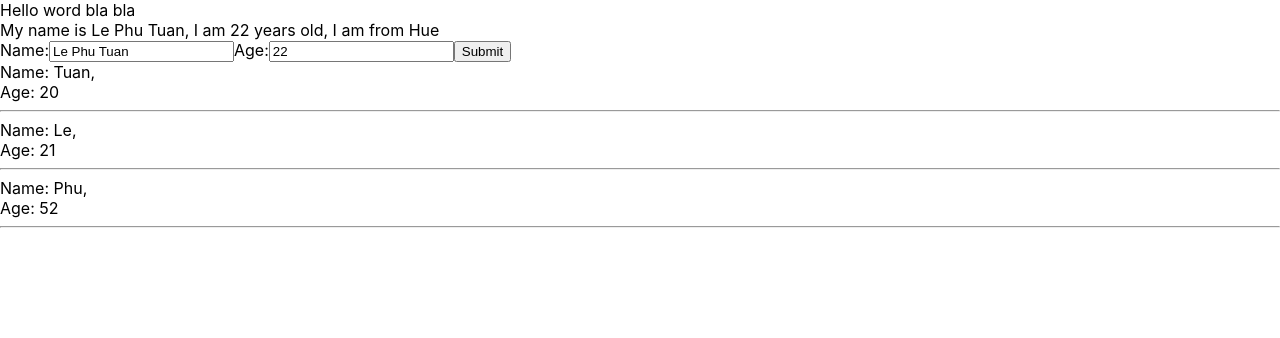
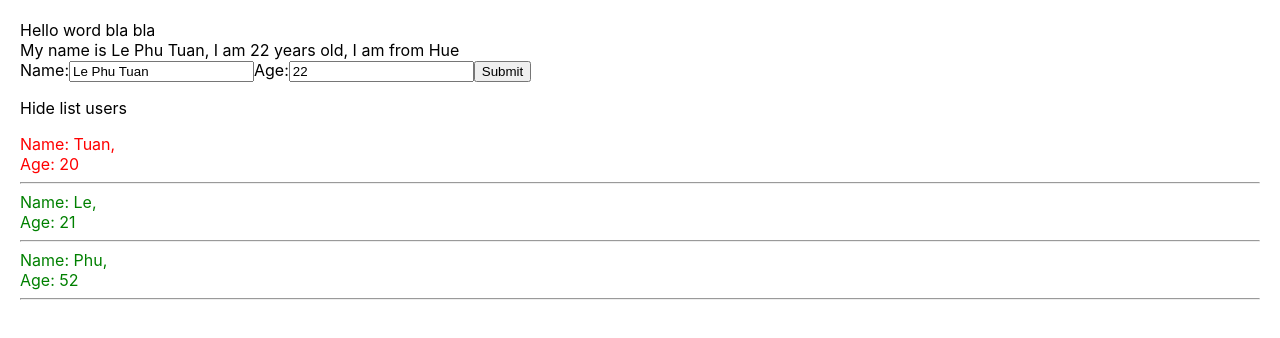
Before and after one commit to lephutuan/base-react-redux, a React (Create React App) app: page / in a window 1280 px wide. Shown: the top 338 px of the page. Built offline with nearby package versions, Linux system fonts and the light colour scheme.

Commit message:
Condition output

```diff
--- a/src/App.css
+++ b/src/App.css
@@ -1,15 +1,24 @@
+.red {
+  color: red;
+}
+
+.green {
+  color: green;
+}
+
 body {
+  padding: 20px;
   margin: 0;
-  font-family: -apple-system, BlinkMacSystemFont, 'Segoe UI', 'Roboto', 'Oxygen',
-    'Ubuntu', 'Cantarell', 'Fira Sans', 'Droid Sans', 'Helvetica Neue',
-    sans-serif;
+  font-family:
+    -apple-system, BlinkMacSystemFont, "Segoe UI", "Roboto", "Oxygen", "Ubuntu",
+    "Cantarell", "Fira Sans", "Droid Sans", "Helvetica Neue", sans-serif;
   -webkit-font-smoothing: antialiased;
   -moz-osx-font-smoothing: grayscale;
 }
 
 code {
-  font-family: source-code-pro, Menlo, Monaco, Consolas, 'Courier New',
-    monospace;
+  font-family:
+    source-code-pro, Menlo, Monaco, Consolas, "Courier New", monospace;
 }
 
 .App {
--- a/src/components/MyInfo.js
+++ b/src/components/MyInfo.js
@@ -1,14 +1,35 @@
-import React from "react";
+import React, { use } from "react";
 
 class MyInfo extends React.Component {
+  state = {
+    isShowHide: true,
+  };
+  handleShowHide = () => {
+    this.setState({
+      isShowHide: !this.state.isShowHide,
+    });
+  };
   render() {
     //Destructuring
     const { listUsers } = this.props;
     return (
       <div>
+        <div>
+          <p
+            onClick={() => {
+              this.handleShowHide();
+            }}
+          >
+            {this.state.isShowHide === true
+              ? "Hide list users"
+              : "Show list users"}
+          </p>
+        </div>
+        {this.state.isShowHide === true && (
+          <div>
             {listUsers.map((user) => {
               return (
-            <div key={user.id}>
+                <div key={user.id} className={+user.age > 20 ? "green" : "red"}>
                   <div>Name: {user.name},</div>
                   <div>Age: {user.age}</div>
                   <hr></hr>
@@ -16,6 +37,8 @@ class MyInfo extends React.Component {
               );
             })}
           </div>
+        )}
+      </div>
     );
   }
 }
--- a/src/index.js
+++ b/src/index.js
@@ -8,9 +8,9 @@ import store from './redux/store';
 const root = ReactDOM.createRoot(document.getElementById('root'));
 root.render(
   <Provider store={store}>
-    <React.StrictMode>
+    {/* <React.StrictMode> */}
       <App />
-    </React.StrictMode>
+    {/* </React.StrictMode> */}
   </Provider>
 );
 
```
Lines whose indentation alone changed are shown as unchanged.
